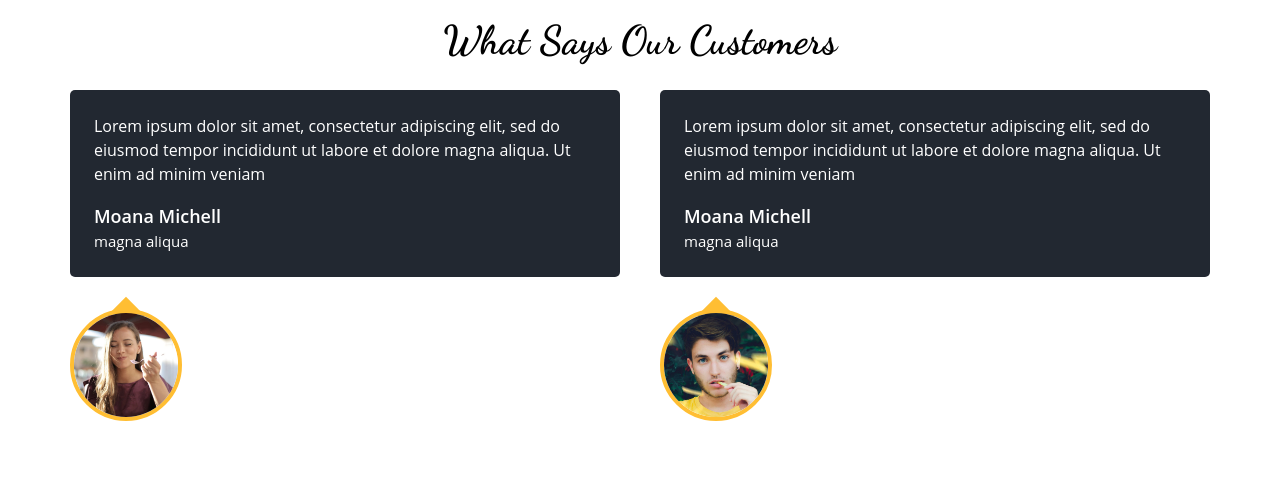
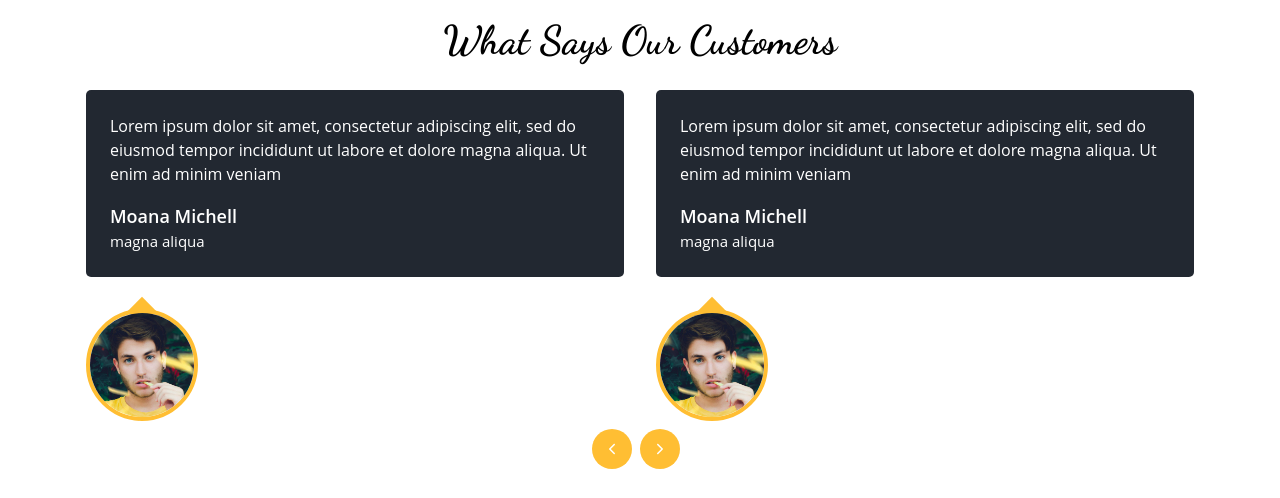
Before and after one commit to fatihece/next13-food-order-app, a Next.js app: page / in a window 1280 px wide. Shown: the part 4108-4606 px from the top of the page. Built offline with nearby package versions, Linux system fonts and the light colour scheme.

Commit message:
feat: react-slick used for slider at customer component

```diff
--- a/components/customers/CustomerItem.jsx
+++ b/components/customers/CustomerItem.jsx
@@ -2,7 +2,7 @@ import Image from "next/image";
 
 const CustomerItem = ({ imgSrc }) => {
   return (
-    <div className="mt-5">
+    <div className="mx-4 mt-5">
       <div className="rounded-[5px] bg-secondary p-6 text-white">
         <p>
           Lorem ipsum dolor sit amet, consectetur adipiscing elit, sed do
--- a/components/customers/Customers.jsx
+++ b/components/customers/Customers.jsx
@@ -1,15 +1,64 @@
+"use client";
 import React from "react";
 import Title from "../ui/Title";
 import CustomerItem from "./CustomerItem";
+import Slider from "react-slick";
+import { IoIosArrowBack, IoIosArrowForward } from "react-icons/io";
 
 const Customers = () => {
+  function NextBtn({ onClick }) {
+    return (
+      <button
+        className="absolute -bottom-12 left-1/2 flex h-10 w-10 items-center justify-center rounded-full bg-primary text-white"
+        onClick={onClick}
+      >
+        <IoIosArrowForward />
+      </button>
+    );
+  }
+
+  function PrevBtn({ onClick }) {
+    return (
+      <button
+        className="absolute -bottom-12 right-1/2 mr-2 flex h-10 w-10 items-center justify-center rounded-full bg-primary text-white"
+        onClick={onClick}
+      >
+        <IoIosArrowBack />
+      </button>
+    );
+  }
+
+  const settings = {
+    dots: false,
+    infinite: true,
+    speed: 500,
+    slidesToShow: 2,
+    slidesToScroll: 1,
+    autoplay: true,
+    autoplaySpeed: 3500,
+    arrows: true,
+    nextArrow: <NextBtn />,
+    prevArrow: <PrevBtn />,
+    responsive: [
+      {
+        breakpoint: 768,
+        settings: {
+          slidesToShow: 1,
+        },
+      },
+    ],
+  };
+
   return (
     <div className="container mx-auto my-20">
       <Title addClass="text-[40px] text-center">What Says Our Customers</Title>
-      <div className="flex gap-x-10">
+
+      <Slider {...settings}>
         <CustomerItem imgSrc="/images/client1.jpg" />
         <CustomerItem imgSrc="/images/client2.jpg" />
-      </div>
+        <CustomerItem imgSrc="/images/client2.jpg" />
+        <CustomerItem imgSrc="/images/client2.jpg" />
+      </Slider>
     </div>
   );
 };
```
